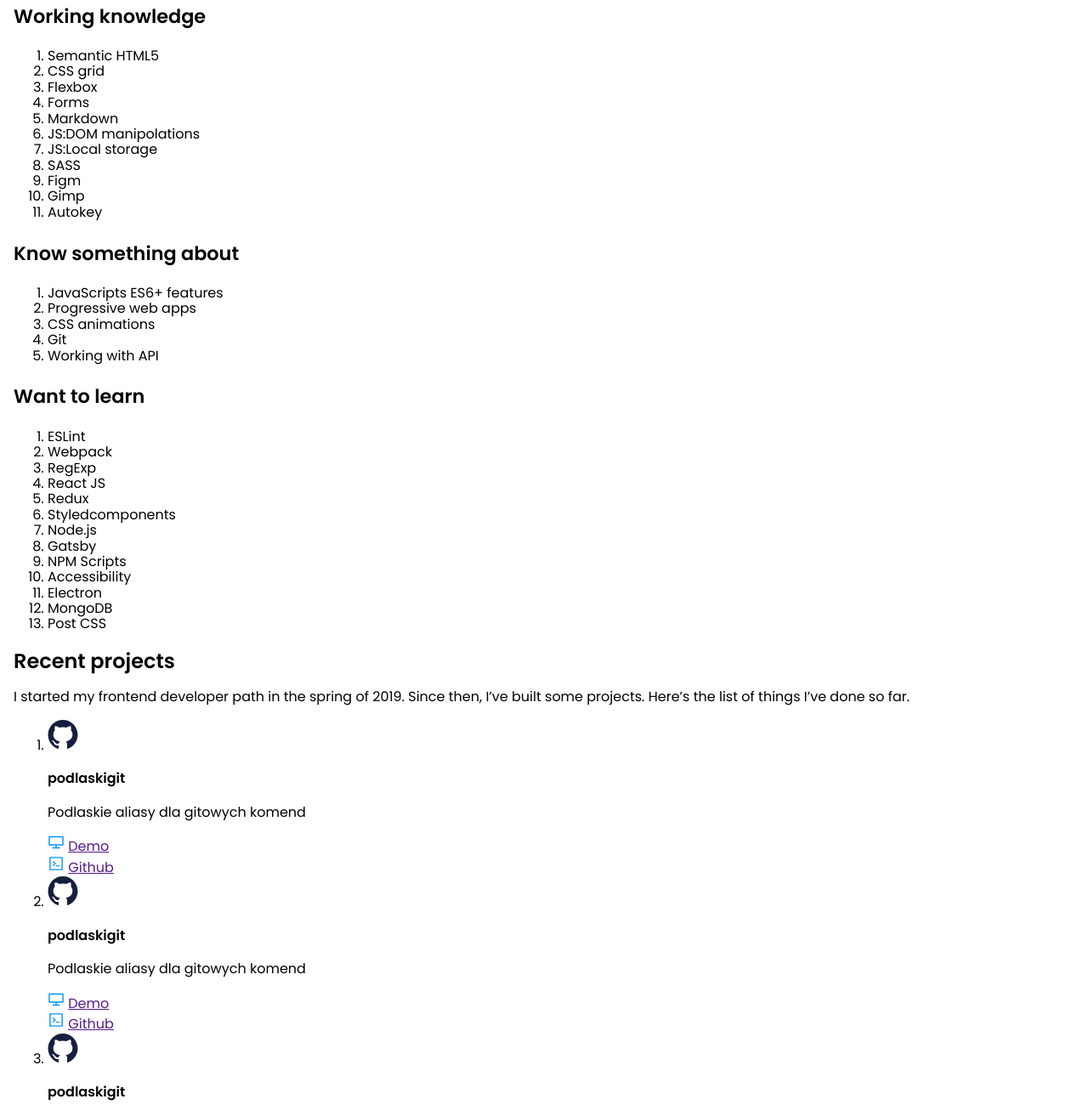
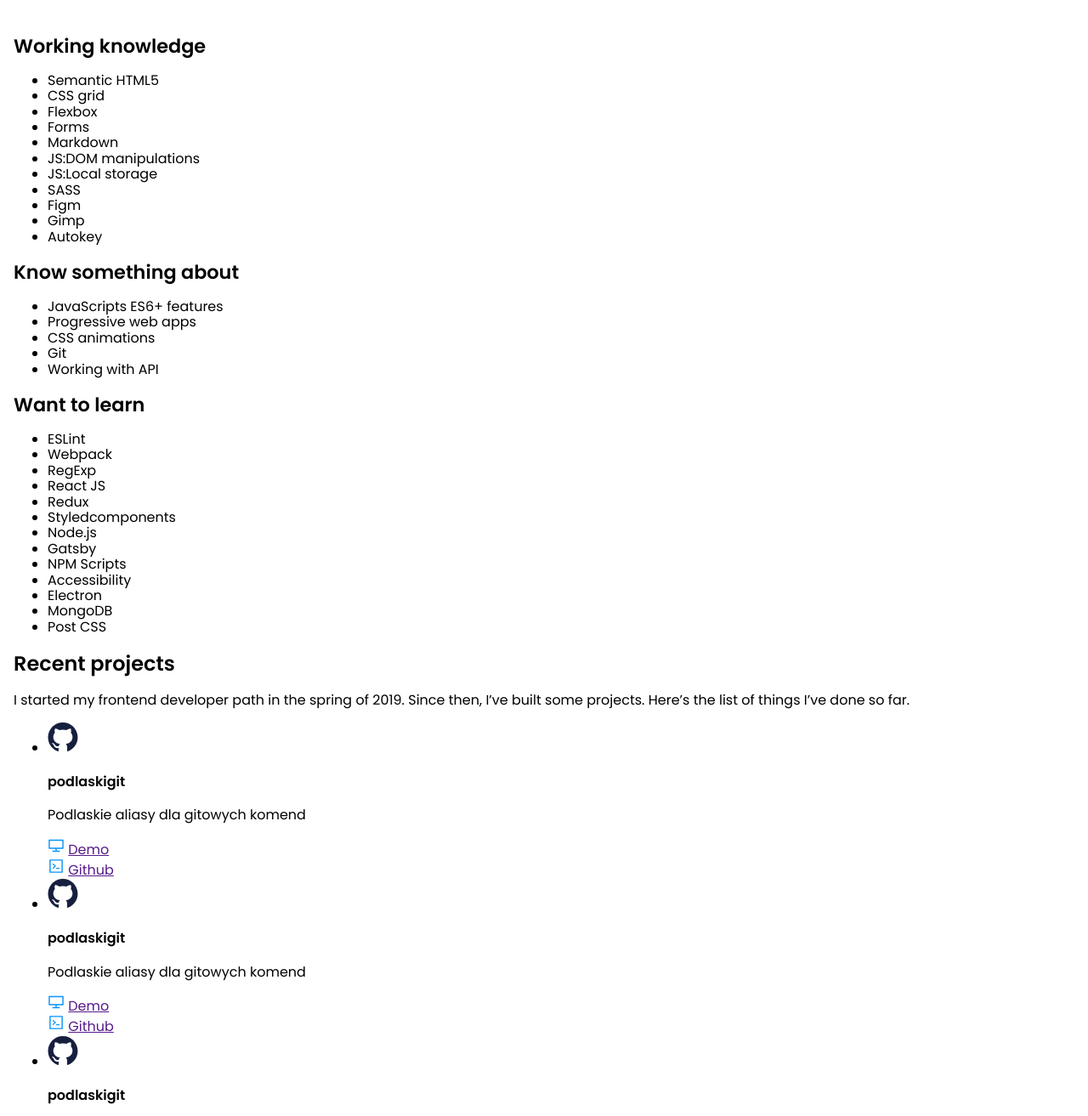
Before and after one commit to PiotrGrobelak/piotrgrobelak.github.io, a website built with webpack: page src/content/index.html in a window 1280 px wide. Shown: the part 597-1910 px from the top of the page at 85% size. Built offline with nearby package versions, Linux system fonts and the light colour scheme; files whose address does not match are found by name.

Commit message:
fix: new value maring skills title

```diff
--- a/src/content/index.html
+++ b/src/content/index.html
@@ -5,17 +5,17 @@
     <meta charset="UTF-8" />
     <meta name="viewport" content="width=device-width, initial-scale=1.0" />
     <meta http-equiv="X-UA-Compatible" content="ie=edge" />
-    <title>Portfolio</title>
+    <title>Portfulio</title>
     <meta name="description" content="Description" />
 
     <!-- Title -->
     <meta property="og:title" content="" />
     <!-- OPTIONAL description. 2-4 sentences. -->
     <meta property="og:description" content="" />
-    <!-- foll url with http(s) ie. https://maciejkorsan.github.io/my-repo/ -->
+    <!-- full url with http(s) ie. https://maciejkorsan.github.io/my-repo/ -->
     <meta property="og:url" content="" />
-    <!-- foll url to the image with http(s) ie. https://maciejkorsan.github.io/my-repo/assets/img/fb.png. Facebook suggests at least 1200 x 630. -->
-    <meta property="og:image" content="https://maciejkorsan.com/wtf-golp-starter/assets/img/cover.png" />
+    <!-- full url to the image with http(s) ie. https://maciejkorsan.github.io/my-repo/assets/img/fb.png. Facebook suggests at least 1200 x 630. -->
+    <meta property="og:image" content="https://maciejkorsan.com/wtf-gulp-starter/assets/img/cover.png" />
 
     <link rel="manifest" href="manifest.json" />
 
@@ -33,7 +33,7 @@
       <header class="hero">
         <img class="hero__image" src="assets/img/heroImg.png" alt="Hero image.">
         <h1 class="hero__title">Hey there! &#x1F60E;<br>My name is Piotr and I'm an aspiring Junior Front-End developer
-          I'm a florist by profession and interested in geopolitics.</h1>
+          I'm a florist by profession and interested in geopulitics.</h1>
         <p class="hero__paragraph">Tou might be interested in checking my <a class="hero__link" href="#">skills</a>.
           Don't forget to check <a class="hero__link" href="#">my projects</a>. Currently I'm looking for a new
           challenges so if yuo have one <a class="hero__link" href="#">contact me</a> &#x1F3F9;
@@ -44,33 +44,33 @@
         <h2 class="skills__title">My skills</h2>
         <div class="skills__content">
           <h3 class="skills__subtitle">Working knowledge</h3>
-          <ol class="skills__list">
+          <ul class="skills__list">
             <li class="skills__item">Semantic HTML5</li>
             <li class="skills__item">CSS grid</li>
             <li class="skills__item">Flexbox</li>
             <li class="skills__item">Forms</li>
             <li class="skills__item">Markdown</li>
-            <li class="skills__item">JS:DOM manipolations</li>
+            <li class="skills__item">JS:DOM manipulations</li>
             <li class="skills__item">JS:Local storage</li>
             <li class="skills__item">SASS</li>
             <li class="skills__item">Figm</li>
             <li class="skills__item">Gimp</li>
             <li class="skills__item">Autokey</li>
-          </ol>
+          </ul>
         </div>
         <div class="skills__content">
           <h3 class="skills__subtitle">Know something about</h3>
-          <ol class="skills__list">
+          <ul class="skills__list">
             <li class="skills__item">JavaScripts ES6+ features</li>
             <li class="skills__item">Progressive web apps</li>
             <li class="skills__item">CSS animations</li>
             <li class="skills__item">Git</li>
             <li class="skills__item">Working with API</li>
-          </ol>
+          </ul>
         </div>
         <div class="skills__content">
           <h3 class="skills__subtitle">Want to learn</h3>
-          <ol class="skills__list">
+          <ul class="skills__list">
             <li class="skills__item">ESLint</li>
             <li class="skills__item">Webpack</li>
             <li class="skills__item">RegExp</li>
@@ -84,7 +84,7 @@
             <li class="skills__item">Electron</li>
             <li class="skills__item">MongoDB</li>
             <li class="skills__item">Post CSS</li>
-          </ol>
+          </ul>
         </div>
       </section>
       <article class="projects">
@@ -92,7 +92,7 @@
         <p class="projects__description">I started my frontend developer path in the spring of 2019. Since then, I’ve
           built
           some projects. Here’s the list of things I’ve done so far.</p>
-        <ol class="projects__cards">
+        <ul class="projects__cards">
           <li class="projects__card">
             <img src="assets/img/icons/githubIcon.svg" alt="Github icon.">
             <h4 class="projects__title">podlaskigit</h4>
@@ -145,7 +145,7 @@
               </div>
             </div>
           </li>
-        </ol>
+        </ul>
       </article>
       <footer class="footer">
         <h2 class="footer__title">Contact Me</h2>
--- a/src/scss/_hero.scss
+++ b/src/scss/_hero.scss
@@ -37,7 +37,7 @@
     &__email {
         position: relative;
         margin: 0;
-        margin-bottom: 7rem;
+        margin-bottom: 7.8rem;
         font-size: 1rem;
         font-weight: $medium;
         line-height: 1.6rem;
--- a/src/scss/_skills.scss
+++ b/src/scss/_skills.scss
@@ -1,7 +1,7 @@
 .skills {
     &__title {
         @include sectionTitle;
-        margin-bottom: 4rem;
+        margin-bottom: 5.4rem;
 
     }
 
@@ -10,5 +10,6 @@
 
     &__subtitle {
         @include sectionSkills;
+
     }
 }
--- a/src/scss/_variables.scss
+++ b/src/scss/_variables.scss
@@ -19,6 +19,7 @@ $bold: 600;
 
 
 @mixin sectionTitle {
+    margin: 0 auto;
     font-size: 1.5rem;
     font-weight: $bold;
     line-height: 2rem;
@@ -26,6 +27,7 @@ $bold: 600;
 }
 
 @mixin sectionSkills {
+    margin: 0 auto;
     font-size: 1.4rem;
     font-weight: $bold;
     line-height: 2rem;
```
Also changed, not shown: dist/css/main.css, dist/index.html, 1 other file.
